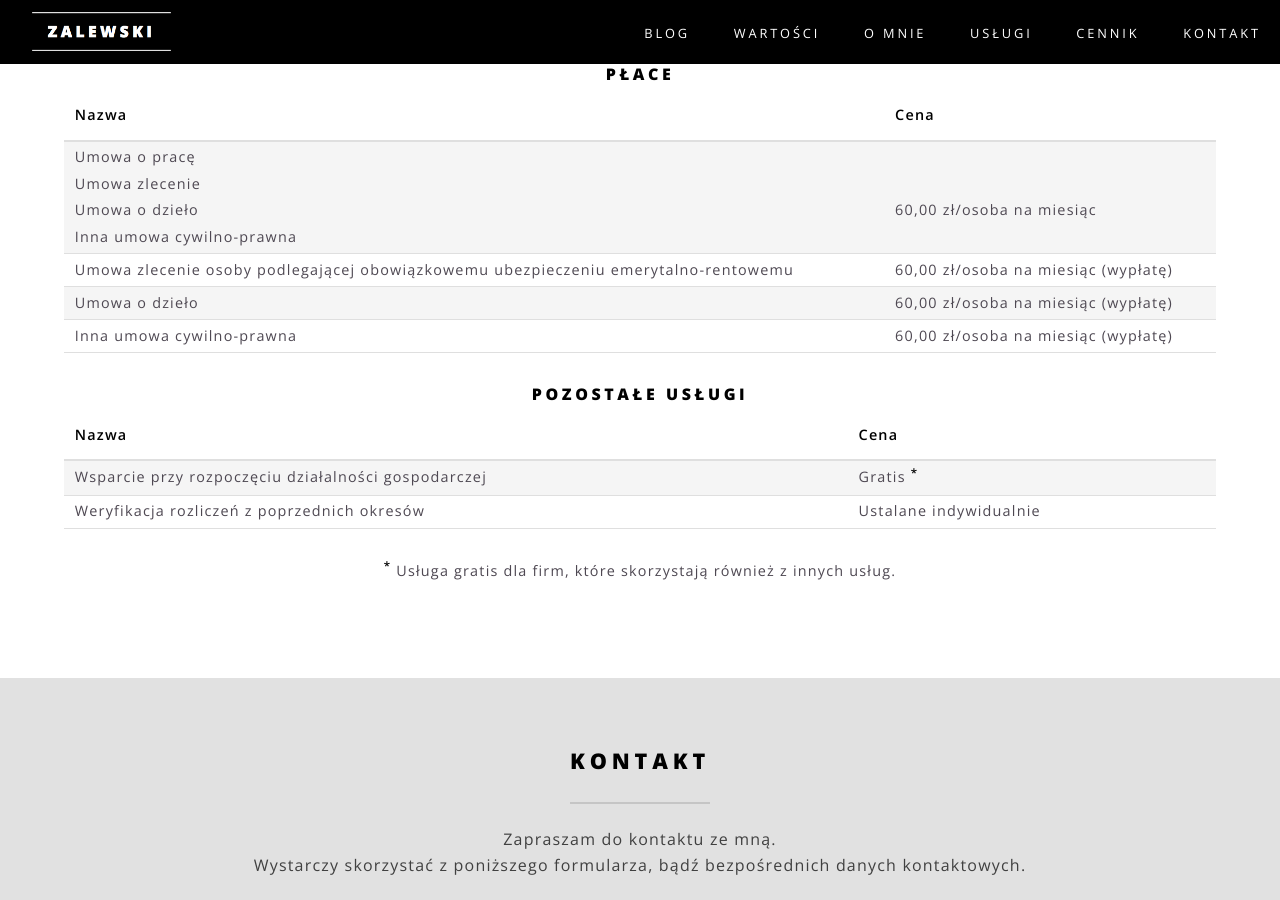
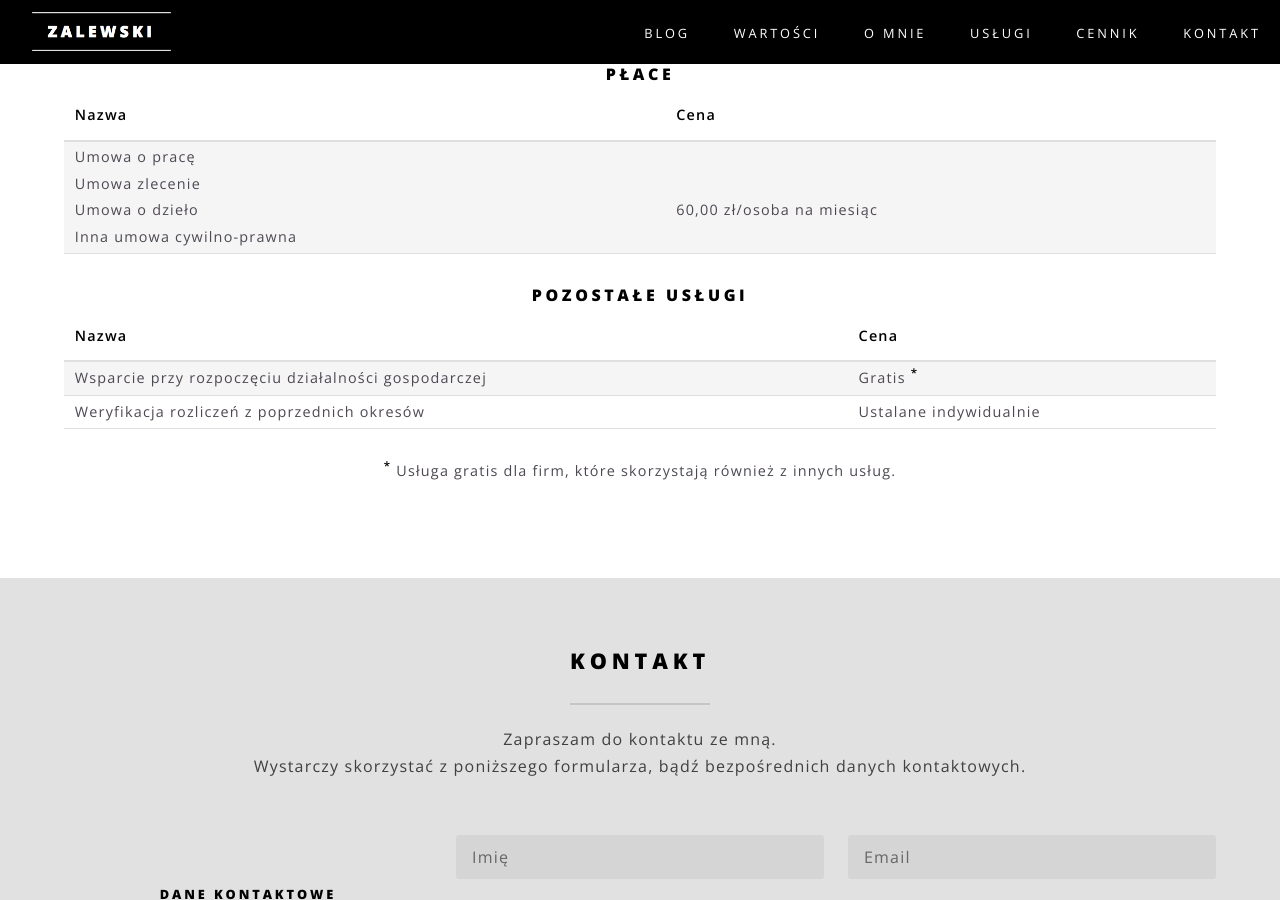
Before and after one commit to zalewskifinance/zalewskifinance.github.io, a Jekyll site: the page built from index.html, in a window 1280 px wide and 900 px high, scrolled down 4656 px. Built offline with Jekyll 4.4.1, drawn with Linux system fonts in a browser that asks for light colours.

Commit message:
Update index.html

```diff
--- a/index.html
+++ b/index.html
@@ -240,18 +240,6 @@ excerpt: Księgowa Warszawa, obsługa księgowa firm Warszawa, księgowy Warszaw
                         <br>
                         <br>60,00 zł/osoba na miesiąc</td>
                 </tr>
-                <tr>
-                    <td>Umowa zlecenie osoby podlegającej obowiązkowemu ubezpieczeniu emerytalno-rentowemu</td>
-                    <td>60,00 zł/osoba na miesiąc (wypłatę)</td>
-                </tr>
-                <tr>
-                    <td>Umowa o dzieło</td>
-                    <td>60,00 zł/osoba na miesiąc (wypłatę)</td>
-                </tr>
-                <tr>
-                    <td>Inna umowa cywilno-prawna</td>
-                    <td>60,00 zł/osoba na miesiąc (wypłatę)</td>
-                </tr>
                 </tbody>
             </table>
         </div>
```
